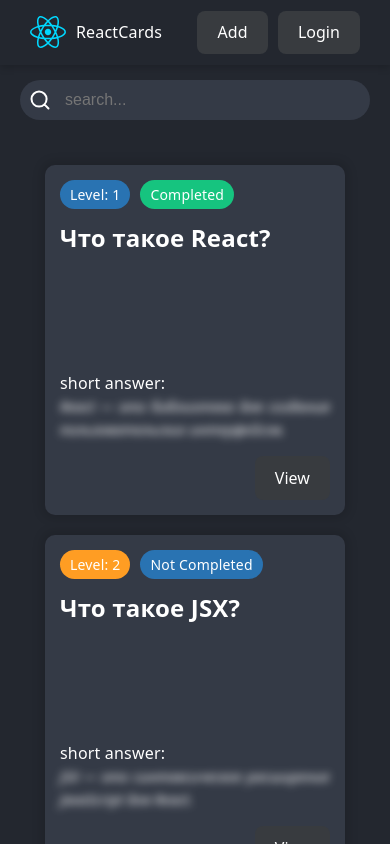
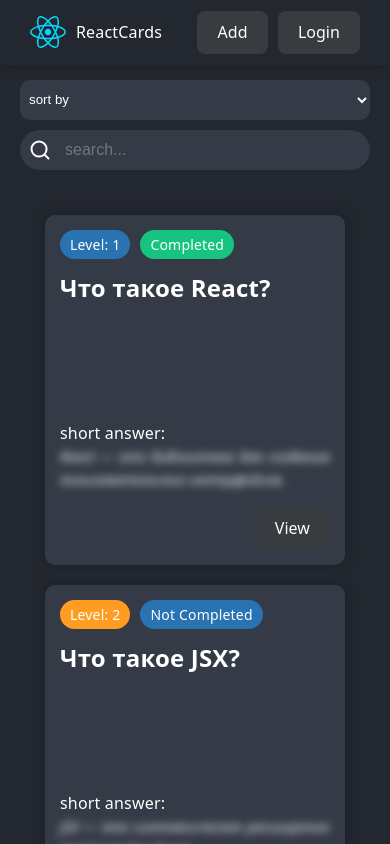
Before and after one commit to karimover/ReactCards-App, a React (Vite) app: page / in a window 390 px wide. Built offline with nearby package versions, Linux system fonts and the light colour scheme; data requests are answered from the project's data file.

Commit message:
sort logic

```diff
--- a/src/pages/HomePage/HomePage.jsx
+++ b/src/pages/HomePage/HomePage.jsx
@@ -1,4 +1,4 @@
-import { useState, useEffect, useRef } from "react";
+import { useState, useEffect, useMemo } from "react";
 import { API_URL } from "../../constants";
 import { QuestionCardList } from "../../components/QuestionCardList/";
 import { Loader } from "../../components/Loader";
@@ -9,39 +9,55 @@
 export const HomePage = () => {
     const [questions, setQuestions] = useState([]);
     const [searchValue, setSearchValue] = useState("");
+    const [sortSelectValue, setSortSelectValue] = useState("");
 
     const [getQuestions, isLoading, error] = useFetch(async (url) => {
         const response = await fetch(`${API_URL}/${url}`);
+        const questions = await response.json();
 
         if (!response.ok) {
             throw new Error(`HTTP error! status: ${response.status}`);
         }
 
-        const questions = await response.json();
         setQuestions(questions);
         return questions;
     });
 
+    const cards = useMemo(() => {
+        return questions.filter((d) => d.question.toLowerCase().includes(searchValue.trim().toLocaleLowerCase()));
+    }, [questions, searchValue]);
+
     useEffect(() => {
-        getQuestions("react");
-    }, []);
+        getQuestions(`react?${sortSelectValue}`);
+    }, [sortSelectValue]);
 
     const onSearchChangeHandler = (e) => {
-        console.log(e.target.value);
         setSearchValue(e.target.value);
-    }
+    };
 
-
+    const onSortSelectChangeHandler = (e) => {
+        setSortSelectValue(e.target.value);
+    };
     return (
         <>
             <div className={cls.controlsContainer}>
-                <SearchInput value={searchValue} onChange={onSearchChangeHandler}/>
+                <SearchInput value={searchValue} onChange={onSearchChangeHandler} />
+
+                <select value={sortSelectValue} onChange={onSortSelectChangeHandler} className={cls.select}>
+                    <option value="">sort by</option>
+                    <hr />
+                    <option value="_sort=level">level ASC</option>
+                    <option value="_sort=-level">level DESC</option>
+                    <option value="_sort=completed">completed ASC</option>
+                    <option value="_sort=-completed">completed DESC</option>
+                </select>
             </div>
-
 
             {isLoading && <Loader />}
             {error && <p>{error}</p>}
-            <QuestionCardList cards={questions} />
+            {cards.length === 0 && <p className={cls.noCardsInfo}>No cards...</p>}
+
+            <QuestionCardList cards={cards} />
         </>
     );
 };
--- a/src/pages/HomePage/HomePage.module.css
+++ b/src/pages/HomePage/HomePage.module.css
@@ -8,3 +8,26 @@
     align-items: center;
     gap: 10px;
 }
+
+.noCardsInfo {
+    width: fit-content;
+    margin: 0 auto;
+}
+
+.select {
+    height: 40px;
+    padding: 5px;
+    border-radius: 10px;
+    border: none;
+    outline: none;
+    background-color: var(--card-bg-color);
+    color: var(--text-color);
+    flex-grow: 1;
+}
+
+@media (max-width: 576px) {
+    .controlsContainer {
+        flex-wrap: wrap-reverse;
+
+    }
+}
```
